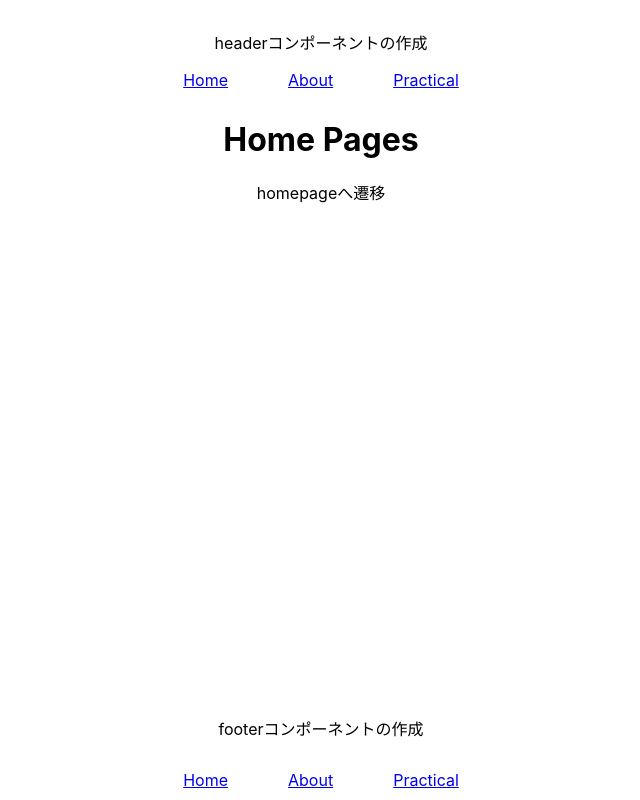
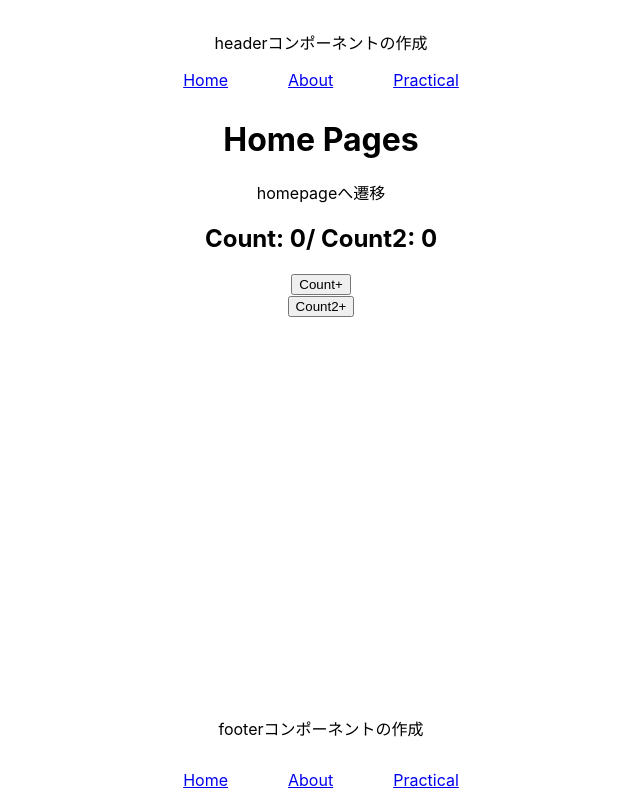
Before and after one commit to morihisashi/webpage-react, a React (Create React App) app in the folder webpage-react/: page / in a window 1280 px wide. Shown: the whole page, without its empty margins (319-959 px from the left). Built offline with nearby package versions, Linux system fonts and the light colour scheme.

Commit message:
useState,useEffect練習

```diff
--- a/webpage-react/src/pages/Homepage.js
+++ b/webpage-react/src/pages/Homepage.js
@@ -1,10 +1,21 @@
-import React from 'react';
+import { useState, useEffect, React} from 'react';
 import { Body } from '../components/body';
+import '../App.css';
 
 export function Homepage(){
+  const [count, setCount] = useState(0)
+  const [count2, setCount2] = useState(0)
+  useEffect(()=>{
+    console.log('useEffectが実行されました')
+  },[count])
   return (
     <div>
       <Body title="Home Pages" name="homepageへ遷移" />
+      <div className={"App"}>
+      <h2>Count: { count }/ Count2: { count2 }</h2>
+      <button onClick={() => setCount(count+1)}>Count+</button><br/>
+      <button onClick={() => setCount2(count2+1)}>Count2+</button><br/>
+      </div>
     </div>
   );
 }
```
